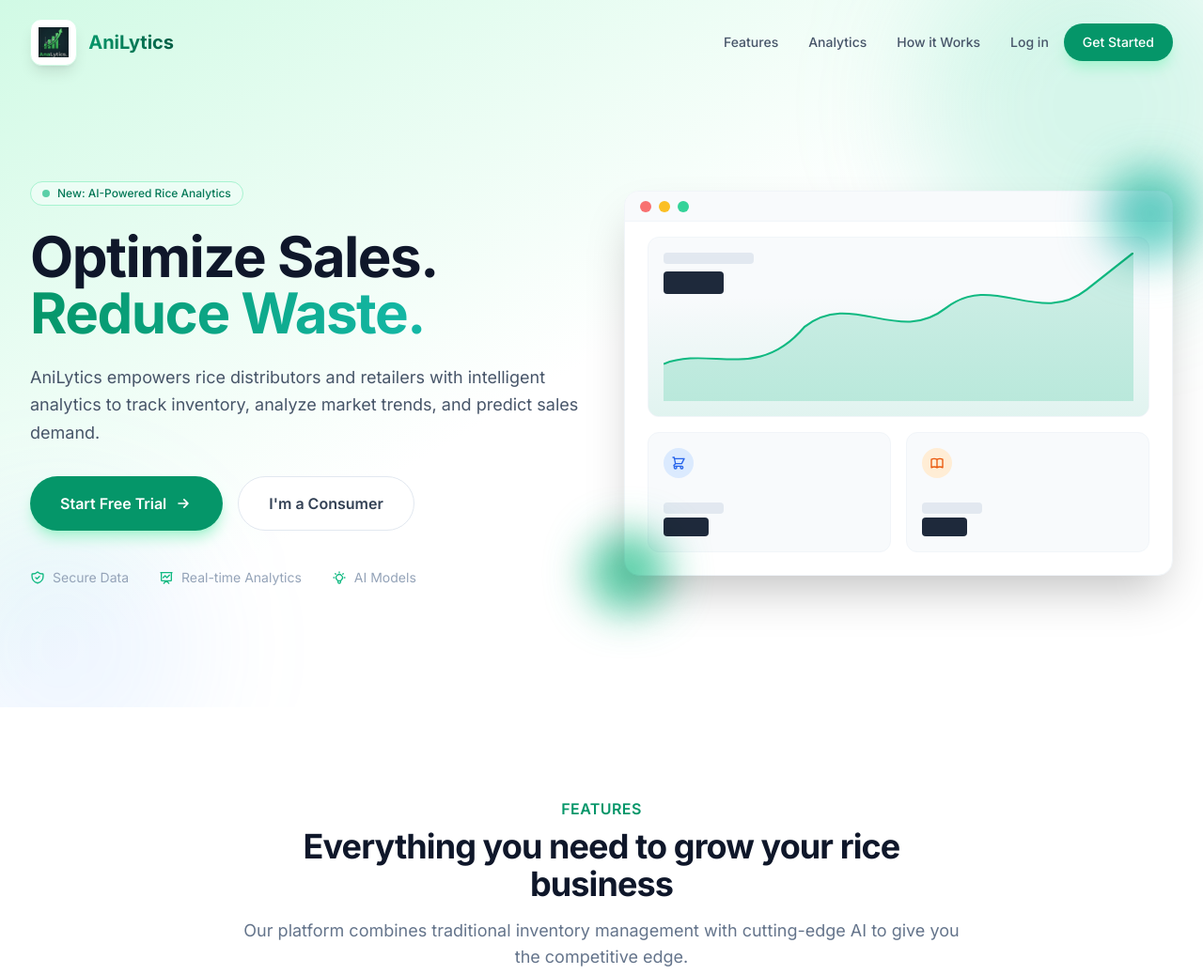
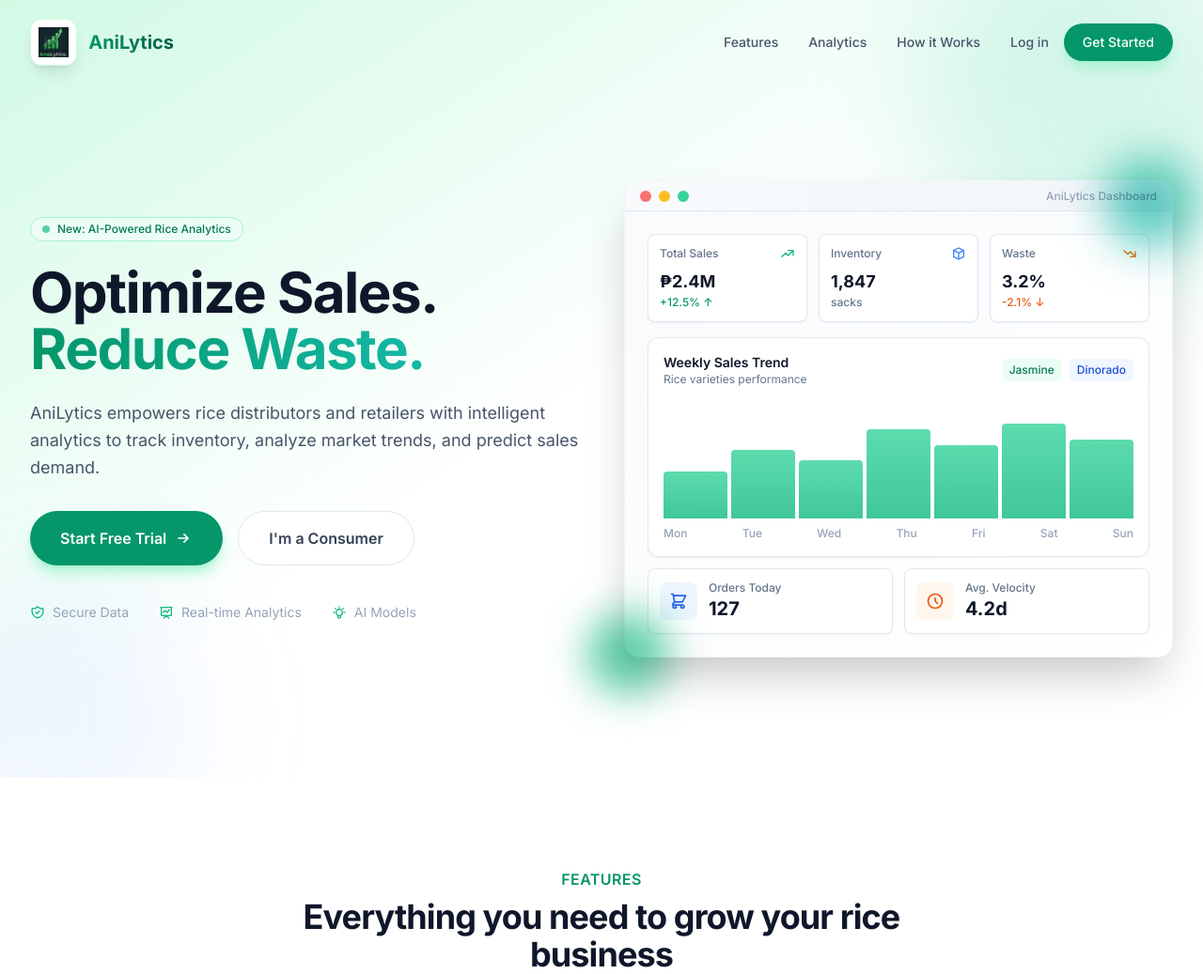
Before and after one commit to Vince0028/anilytics-rice-app, a Python web app: template templates/landing.html in a window 1280 px wide. Shown: the top 1037 px of the page at 94% size. Run offline with Jinja, Linux system fonts and the light colour scheme; the template is opened without the code that fills it, so the values that code supplies are empty; some libraries are stand-ins or nearby versions.

Commit message:
Enhance dashboard layout with new stats cards and improved visual elements for better user engagement

```diff
--- a/templates/landing.html
+++ b/templates/landing.html
@@ -324,45 +324,108 @@
       </div>
 
       <div class="relative mx-auto w-full max-w-lg lg:max-w-none fade-in-up">
-        <div class="relative rounded-2xl shadow-2xl bg-white border border-slate-100 overflow-hidden">
-          <div class="absolute top-0 w-full h-8 bg-slate-50 border-b border-slate-100 flex items-center px-4 space-x-2">
-            <div class="w-3 h-3 rounded-full bg-red-400"></div>
-            <div class="w-3 h-3 rounded-full bg-amber-400"></div>
-            <div class="w-3 h-3 rounded-full bg-emerald-400"></div>
+        <div class="relative rounded-2xl shadow-2xl bg-white border border-slate-100 overflow-hidden group">
+          <div class="absolute top-0 w-full h-8 bg-gradient-to-r from-slate-50 to-slate-100 border-b border-slate-200 flex items-center px-4 space-x-2">
+            <div class="w-3 h-3 rounded-full bg-red-400 hover:bg-red-500 transition-colors cursor-pointer"></div>
+            <div class="w-3 h-3 rounded-full bg-amber-400 hover:bg-amber-500 transition-colors cursor-pointer"></div>
+            <div class="w-3 h-3 rounded-full bg-emerald-400 hover:bg-emerald-500 transition-colors cursor-pointer"></div>
+            <div class="flex-1"></div>
+            <div class="text-xs text-slate-400 font-medium">AniLytics Dashboard</div>
           </div>
 
-          <div class="p-6 pt-12 grid grid-cols-2 gap-4">
-            <div class="col-span-2 h-48 bg-slate-50 rounded-xl p-4 border border-slate-100 relative overflow-hidden">
-              <div class="absolute bottom-0 left-0 right-0 h-32 bg-gradient-to-t from-emerald-500/10 to-transparent"></div>
-              <svg class="w-full h-full text-emerald-500" viewBox="0 0 100 40" preserveAspectRatio="none">
-                <path d="M0,40 L0,30 C10,25 20,35 30,20 C40,10 50,25 60,15 C70,5 80,20 90,10 L100,0 L100,40 Z" fill="currentColor" opacity="0.2" />
-                <path d="M0,30 C10,25 20,35 30,20 C40,10 50,25 60,15 C70,5 80,20 90,10 L100,0" fill="none" stroke="currentColor" stroke-width="0.5" />
+          <div class="p-6 pt-14 bg-gradient-to-br from-slate-50 to-white">
+            <!-- Stats Cards Row -->
+            <div class="grid grid-cols-3 gap-3 mb-4">
+              <div class="bg-white rounded-lg p-3 border border-slate-200 shadow-sm hover:shadow-md transition-shadow">
+                <div class="flex items-center justify-between mb-2">
+                  <span class="text-xs text-slate-500 font-medium">Total Sales</span>
+                  <svg class="h-4 w-4 text-emerald-500" fill="none" stroke="currentColor" viewBox="0 0 24 24">
+                    <path stroke-linecap="round" stroke-linejoin="round" stroke-width="2" d="M13 7h8m0 0v8m0-8l-8 8-4-4-6 6"/>
                   </svg>
-              <div class="absolute top-4 left-4">
-                <div class="h-3 w-24 bg-slate-200 rounded mb-2"></div>
-                <div class="h-6 w-16 bg-slate-800 rounded"></div>
+                </div>
+                <div class="text-lg font-bold text-slate-900">₱2.4M</div>
+                <div class="text-xs text-emerald-600 font-medium">+12.5% ↑</div>
+              </div>
+
+              <div class="bg-white rounded-lg p-3 border border-slate-200 shadow-sm hover:shadow-md transition-shadow">
+                <div class="flex items-center justify-between mb-2">
+                  <span class="text-xs text-slate-500 font-medium">Inventory</span>
+                  <svg class="h-4 w-4 text-blue-500" fill="none" stroke="currentColor" viewBox="0 0 24 24">
+                    <path stroke-linecap="round" stroke-linejoin="round" stroke-width="2" d="M20 7l-8-4-8 4m16 0l-8 4m8-4v10l-8 4m0-10L4 7m8 4v10M4 7v10l8 4"/>
+                  </svg>
+                </div>
+                <div class="text-lg font-bold text-slate-900">1,847</div>
+                <div class="text-xs text-slate-500 font-medium">sacks</div>
+              </div>
+
+              <div class="bg-white rounded-lg p-3 border border-slate-200 shadow-sm hover:shadow-md transition-shadow">
+                <div class="flex items-center justify-between mb-2">
+                  <span class="text-xs text-slate-500 font-medium">Waste</span>
+                  <svg class="h-4 w-4 text-orange-500" fill="none" stroke="currentColor" viewBox="0 0 24 24">
+                    <path stroke-linecap="round" stroke-linejoin="round" stroke-width="2" d="M13 17h8m0 0V9m0 8l-8-8-4 4-6-6"/>
+                  </svg>
+                </div>
+                <div class="text-lg font-bold text-slate-900">3.2%</div>
+                <div class="text-xs text-orange-600 font-medium">-2.1% ↓</div>
               </div>
             </div>
-            <div class="h-32 bg-slate-50 rounded-xl p-4 border border-slate-100 flex flex-col justify-between">
-              <div class="h-8 w-8 rounded-full bg-blue-100 flex items-center justify-center">
-                <svg class="h-4 w-4 text-blue-600" fill="none" stroke="currentColor" viewBox="0 0 24 24">
+
+            <!-- Main Chart -->
+            <div class="bg-white rounded-xl p-4 border border-slate-200 shadow-sm mb-3">
+              <div class="flex items-center justify-between mb-3">
+                <div>
+                  <h3 class="text-sm font-semibold text-slate-900">Weekly Sales Trend</h3>
+                  <p class="text-xs text-slate-500">Rice varieties performance</p>
+                </div>
+                <div class="flex gap-2">
+                  <span class="px-2 py-1 bg-emerald-50 text-emerald-700 text-xs rounded-md font-medium">Jasmine</span>
+                  <span class="px-2 py-1 bg-blue-50 text-blue-700 text-xs rounded-md font-medium">Dinorado</span>
+                </div>
+              </div>
+              <div class="h-32 relative">
+                <div class="absolute bottom-0 left-0 right-0 h-28 flex items-end justify-between gap-1">
+                  <div class="flex-1 bg-gradient-to-t from-emerald-500 to-emerald-400 rounded-t opacity-80 hover:opacity-100 transition-opacity" style="height: 45%;"></div>
+                  <div class="flex-1 bg-gradient-to-t from-emerald-500 to-emerald-400 rounded-t opacity-80 hover:opacity-100 transition-opacity" style="height: 65%;"></div>
+                  <div class="flex-1 bg-gradient-to-t from-emerald-500 to-emerald-400 rounded-t opacity-80 hover:opacity-100 transition-opacity" style="height: 55%;"></div>
+                  <div class="flex-1 bg-gradient-to-t from-emerald-500 to-emerald-400 rounded-t opacity-80 hover:opacity-100 transition-opacity" style="height: 85%;"></div>
+                  <div class="flex-1 bg-gradient-to-t from-emerald-500 to-emerald-400 rounded-t opacity-80 hover:opacity-100 transition-opacity" style="height: 70%;"></div>
+                  <div class="flex-1 bg-gradient-to-t from-emerald-500 to-emerald-400 rounded-t opacity-80 hover:opacity-100 transition-opacity" style="height: 90%;"></div>
+                  <div class="flex-1 bg-gradient-to-t from-emerald-500 to-emerald-400 rounded-t opacity-80 hover:opacity-100 transition-opacity" style="height: 75%;"></div>
+                </div>
+              </div>
+              <div class="flex justify-between mt-2 text-xs text-slate-400 font-medium">
+                <span>Mon</span><span>Tue</span><span>Wed</span><span>Thu</span><span>Fri</span><span>Sat</span><span>Sun</span>
+              </div>
+            </div>
+
+            <!-- Bottom Cards -->
+            <div class="grid grid-cols-2 gap-3">
+              <div class="bg-white rounded-lg p-3 border border-slate-200 shadow-sm hover:shadow-md transition-all hover:border-blue-300">
+                <div class="flex items-center gap-3">
+                  <div class="h-10 w-10 rounded-lg bg-blue-50 flex items-center justify-center">
+                    <svg class="h-5 w-5 text-blue-600" fill="none" stroke="currentColor" viewBox="0 0 24 24">
                       <path stroke-linecap="round" stroke-linejoin="round" stroke-width="2" d="M3 3h2l.4 2M7 13h10l4-8H5.4M7 13L5.4 5M7 13l-2.293 2.293c-.63.63-.184 1.707.707 1.707H17m0 0a2 2 0 100 4 2 2 0 000-4zm-8 2a2 2 0 11-4 0 2 2 0 014 0z"/>
                     </svg>
                   </div>
                   <div>
-                <div class="h-3 w-16 bg-slate-200 rounded mb-1"></div>
-                <div class="h-5 w-12 bg-slate-800 rounded"></div>
+                    <p class="text-xs text-slate-500 font-medium">Orders Today</p>
+                    <p class="text-xl font-bold text-slate-900">127</p>
                   </div>
                 </div>
-            <div class="h-32 bg-slate-50 rounded-xl p-4 border border-slate-100 flex flex-col justify-between">
-              <div class="h-8 w-8 rounded-full bg-orange-100 flex items-center justify-center">
-                <svg class="h-4 w-4 text-orange-600" fill="none" stroke="currentColor" viewBox="0 0 24 24">
-                  <path stroke-linecap="round" stroke-linejoin="round" stroke-width="2" d="M12 6.253v13m0-13C10.832 5.477 9.246 5 7.5 5S4.168 5.477 3 6.253v13C4.168 18.477 5.754 18 7.5 18s3.332.477 4.5 1.253m0-13C13.168 5.477 14.754 5 16.5 5c1.747 0 3.332.477 4.5 1.253v13C19.832 18.477 18.247 18 16.5 18c-1.746 0-3.332.477-4.5 1.253"/>
+              </div>
+
+              <div class="bg-white rounded-lg p-3 border border-slate-200 shadow-sm hover:shadow-md transition-all hover:border-orange-300">
+                <div class="flex items-center gap-3">
+                  <div class="h-10 w-10 rounded-lg bg-orange-50 flex items-center justify-center">
+                    <svg class="h-5 w-5 text-orange-600" fill="none" stroke="currentColor" viewBox="0 0 24 24">
+                      <path stroke-linecap="round" stroke-linejoin="round" stroke-width="2" d="M12 8v4l3 3m6-3a9 9 0 11-18 0 9 9 0 0118 0z"/>
                     </svg>
                   </div>
                   <div>
-                <div class="h-3 w-16 bg-slate-200 rounded mb-1"></div>
-                <div class="h-5 w-12 bg-slate-800 rounded"></div>
+                    <p class="text-xs text-slate-500 font-medium">Avg. Velocity</p>
+                    <p class="text-xl font-bold text-slate-900">4.2d</p>
+                  </div>
+                </div>
               </div>
             </div>
           </div>
```
Lines whose indentation alone changed are shown as unchanged.
